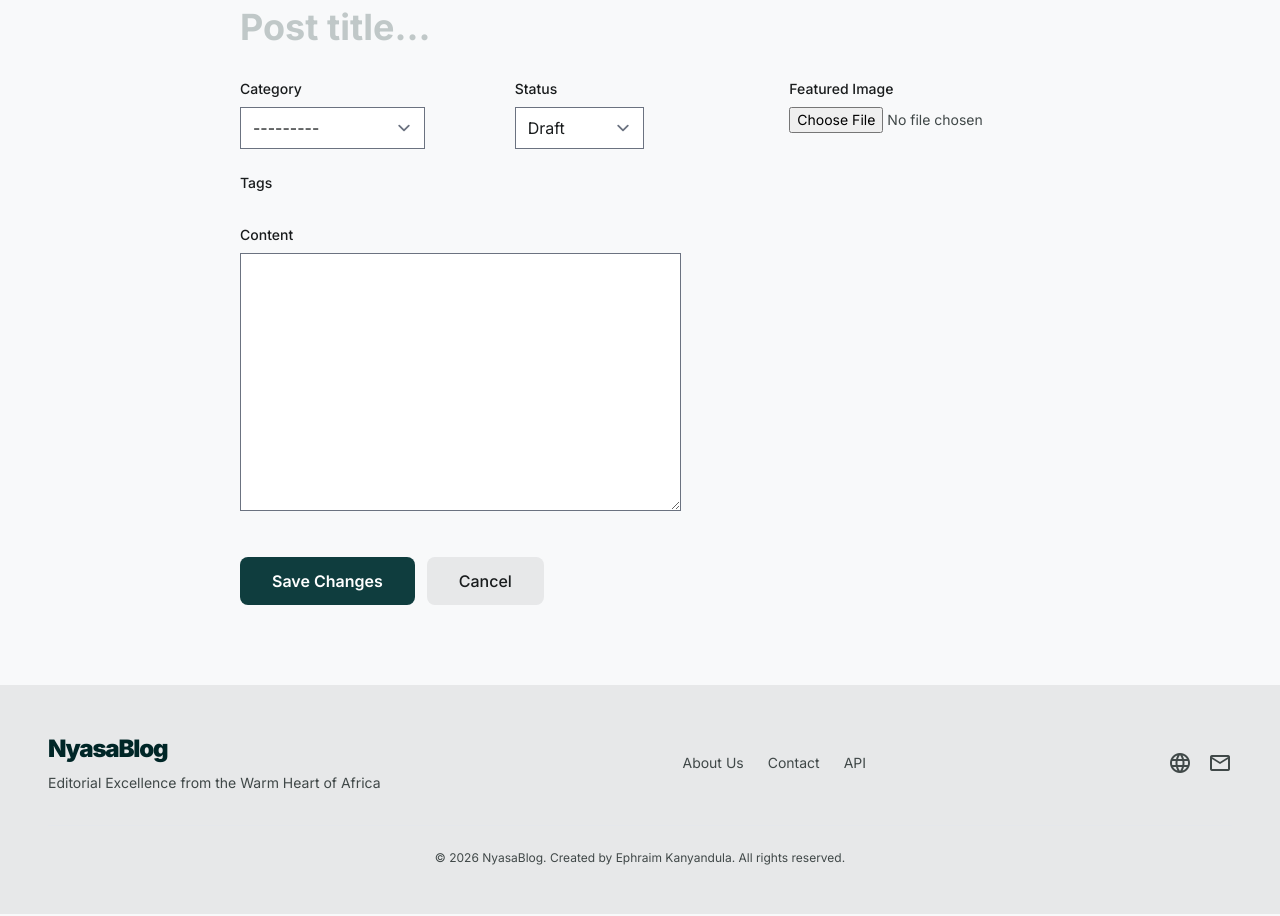
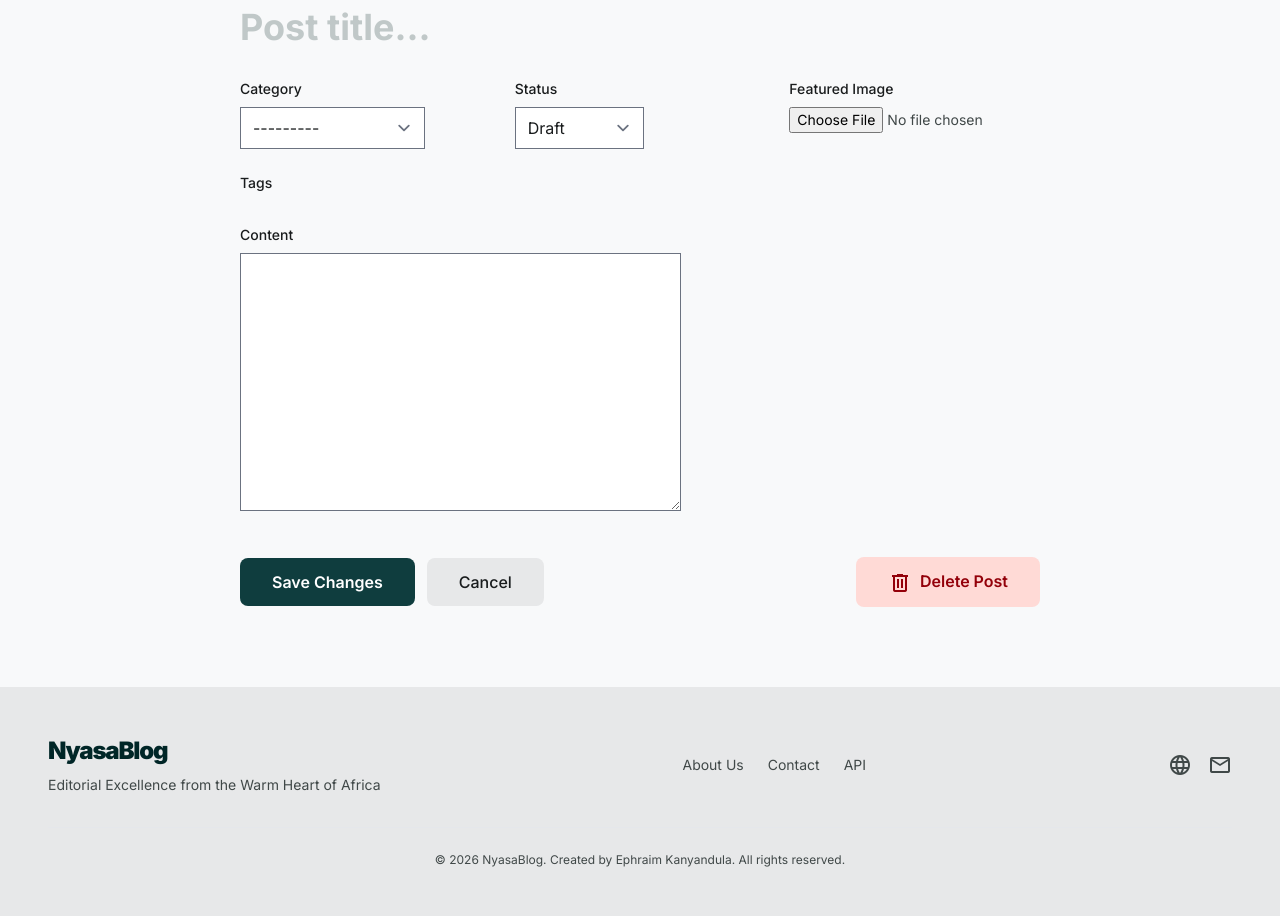
Before and after one commit to Kanyandula/BlogPost, a Django app: template blog/templates/blog/edit_blog.html in a window 1280 px wide. Shown: the part 161-1077 px from the top of the page. Run offline with Django 3.2, Linux system fonts and the light colour scheme; the template is opened without the code that fills it: values that come from a table or form of the project are taken from there, others are empty; data comes from the database, SQL or seed files in the repository; some libraries are stand-ins or nearby versions.

Commit message:
Add delete post button to detail and edit pages
Previously the delete confirmation page existed but was inaccessible
from the UI. Add delete button on detail page sidebar (desktop) and
edit page action bar for post authors.

```diff
--- a/blog/templates/blog/detail_blog.html
+++ b/blog/templates/blog/detail_blog.html
@@ -193,8 +193,11 @@
   <aside class="hidden lg:block lg:col-span-3">
     <div class="sticky top-28">
       {% if request.user.is_authenticated and blog_post.author == request.user %}
-      <a href="{% url 'blog:edit' blog_post.slug %}" class="block w-full bg-primary-container text-on-primary text-center px-6 py-2.5 rounded-lg text-sm font-semibold hover:opacity-90 transition-opacity mb-6">
+      <a href="{% url 'blog:edit' blog_post.slug %}" class="block w-full bg-primary-container text-on-primary text-center px-6 py-2.5 rounded-lg text-sm font-semibold hover:opacity-90 transition-opacity mb-4">
         <span class="material-symbols-outlined text-sm align-middle mr-1">edit</span> Edit Post
+      </a>
+      <a href="{% url 'blog:delete' blog_post.pk %}" class="block w-full bg-error-container text-on-error-container text-center px-6 py-2.5 rounded-lg text-sm font-semibold hover:opacity-90 transition-opacity mb-6">
+        <span class="material-symbols-outlined text-sm align-middle mr-1">delete</span> Delete Post
       </a>
       {% endif %}
     </div>
--- a/blog/templates/blog/edit_blog.html
+++ b/blog/templates/blog/edit_blog.html
@@ -63,9 +63,12 @@
     </div>
 
     <!-- Actions -->
-    <div class="flex gap-3 pt-4">
+    <div class="flex flex-wrap items-center gap-3 pt-4">
       <button type="submit" class="bg-primary-container text-on-primary px-8 py-3 rounded-lg font-semibold hover:opacity-90 transition-opacity">Save Changes</button>
       <a href="{% url 'blog:detail' blog_post.slug %}" class="bg-surface-container-high text-on-surface px-8 py-3 rounded-lg font-medium hover:bg-surface-container-highest transition-colors">Cancel</a>
+      <a href="{% url 'blog:delete' blog_post.pk %}" class="ml-auto bg-error-container text-on-error-container px-8 py-3 rounded-lg font-semibold hover:opacity-90 transition-opacity">
+        <span class="material-symbols-outlined text-sm align-middle mr-1">delete</span> Delete Post
+      </a>
     </div>
   </form>
 </div>
```
